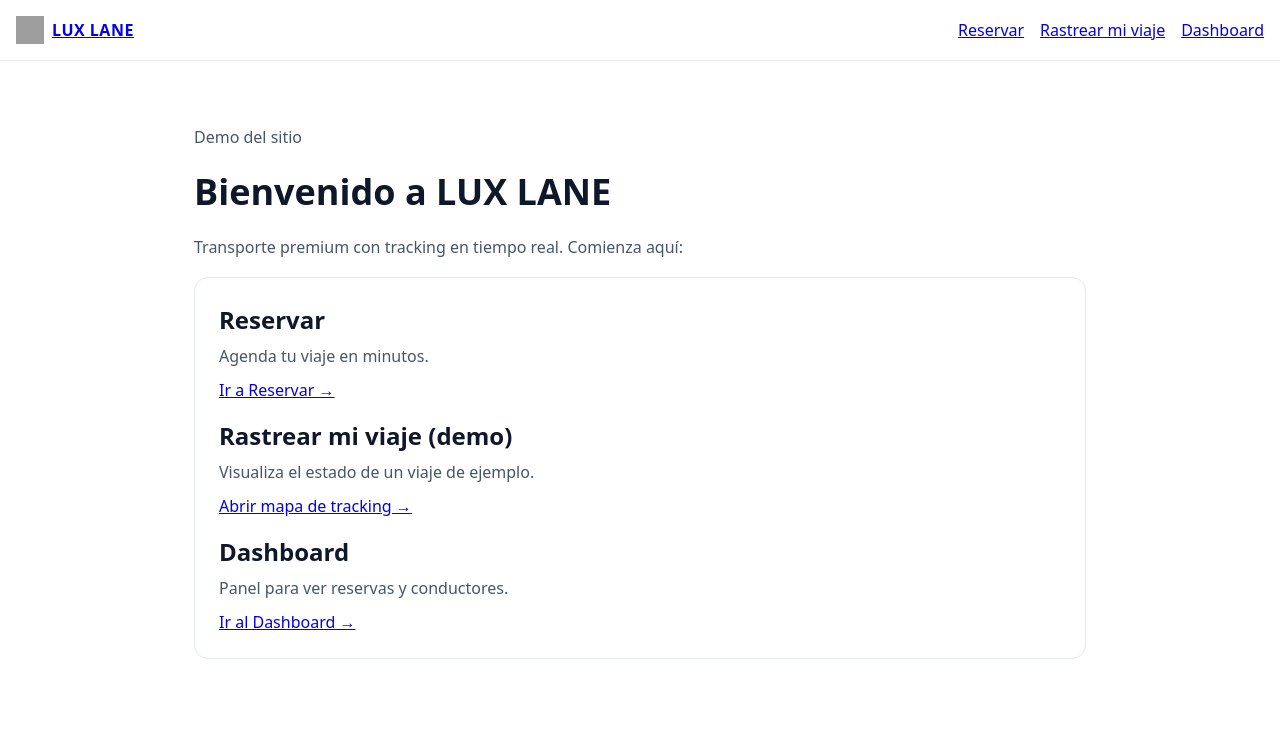
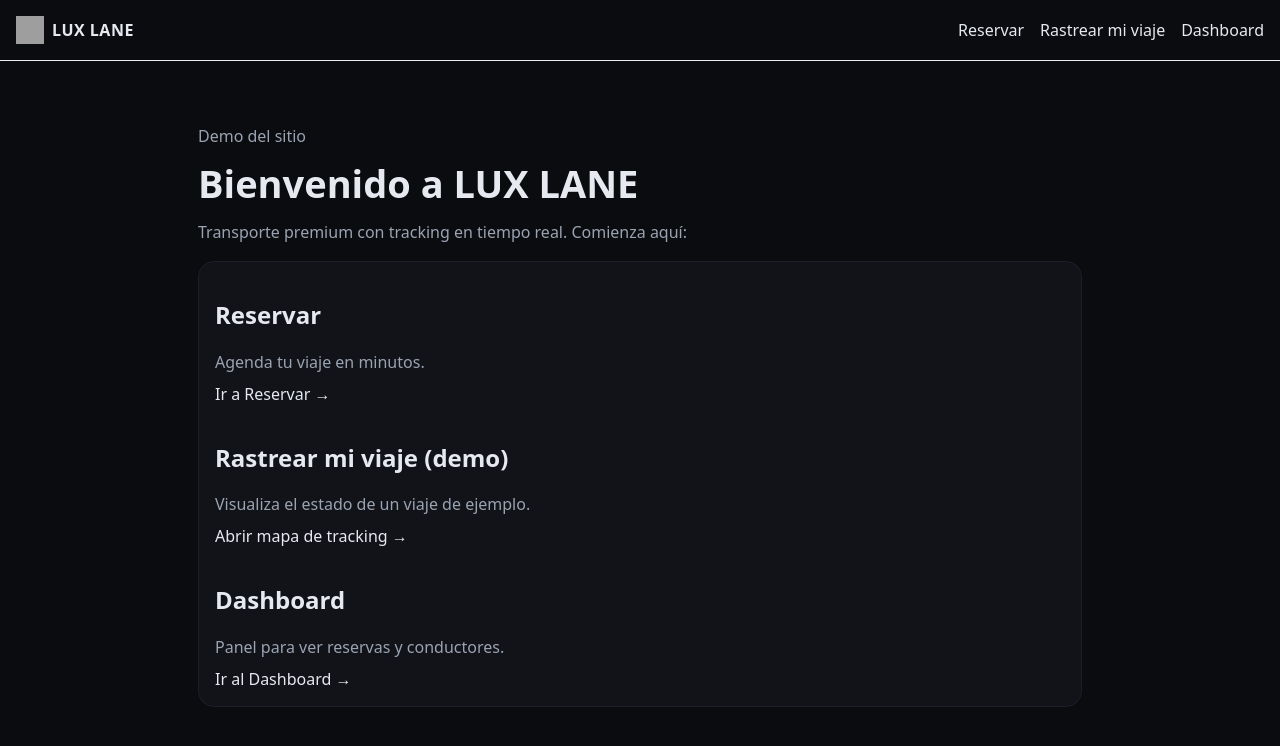
Before and after one commit to Luxlane/luxlane, a Next.js app: page / in a window 1280 px wide. Shown: the top 746 px of the page. Built offline with nearby package versions, Linux system fonts and the light colour scheme; grey boxes are pictures that could not be loaded.

Commit message:
Update globals.css

```diff
--- a/app/globals.css
+++ b/app/globals.css
@@ -1,66 +1,33 @@
-/* app/globals.css */
-
-/* 1) Reset suave + tipografía base */
-* { box-sizing: border-box; }
-html, body { margin: 0; padding: 0; }
-html { font-size: 16px; }
-body {
-  font-family: ui-sans-serif, system-ui, -apple-system, "Segoe UI", Roboto, Inter, Arial, "Apple Color Emoji", "Segoe UI Emoji";
-  color: #0f172a;            /* slate-900 */
-  background: #ffffff;
-  -webkit-font-smoothing: antialiased;
-  line-height: 1.5;
-}
-
-/* 2) Paleta mínima de marca */
-:root{
-  --brand: #111827;          /* gris muy oscuro para header */
-  --brand-2: #0ea5e9;        /* celeste para acentos */
-  --text-muted: #475569;     /* slate-600 */
-  --border: #e2e8f0;         /* slate-200 */
-}
-
-/* 3) Contenedor responsivo */
-.container{
-  max-width: 1100px;
-  margin: 0 auto;
-  padding: 24px 20px;
-}
-
-/* 4) Header (barra superior) */
-.header{
-  position: sticky; top: 0; z-index: 10;
-  background: var(--brand);
-  border-bottom: 1px solid rgba(255,255,255,0.08);
-}
-.header-inner{
-  max-width: 1100px;
-  margin: 0 auto;
-  padding: 14px 20px;
-  display: flex;
-  align-items: center;
-  gap: 18px;
-}
-.brand{
-  color: #fff; font-weight: 700; letter-spacing: .5px;
-}
-.nav{
-  display: flex; gap: 14px; margin-left: auto;
-}
-.nav a{
-  color: rgba(255,255,255,.85);
-  text-decoration: none; font-weight: 500;
-}
-.nav a:hover{ color: #fff; }
-
-/* 5) Tarjetas/section estética simple */
-.card{
-  border: 1px solid var(--border);
-  border-radius: 14px;
-  padding: 24px;
-  background: #fff;
-}
-
-.muted{ color: var(--text-muted); }
-.h1{ font-size: clamp(28px, 3.6vw, 36px); font-weight: 800; margin: 8px 0 8px; }
-.h2{ font-size: clamp(20px, 2.6vw, 24px); font-weight: 700; margin: 0 0 6px; }
+:root{--bg:#0b0c0f;--panel:#111318;--muted:#9aa3b2;--text:#e6e9ef;--brand:#66d9e8;--brand-2:#7c3aed;--ring:#66d9e8}
+*{box-sizing:border-box}
+html,body{padding:0;margin:0}
+body{background:var(--bg);color:var(--text);font-family:ui-sans-serif,system-ui,-apple-system,Segoe UI,Roboto,Inter,Arial}
+a{color:inherit;text-decoration:none}
+a:focus-visible,button:focus-visible,input:focus-visible,textarea:focus-visible{outline:2px solid var(--ring);outline-offset:2px;border-radius:8px}
+.container{max-width:1000px;margin:0 auto;padding:24px}
+.nav{position:sticky;top:0;z-index:50;background:rgba(11,12,15,.6);backdrop-filter:blur(8px);border-bottom:1px solid #1c1f27}
+.nav-inner{display:flex;align-items:center;gap:20px;height:56px}
+.brand{font-weight:700;letter-spacing:.3px}
+.brand a{display:inline-flex;align-items:center;gap:10px}
+.logo{width:24px;height:24px;border-radius:6px;background:linear-gradient(135deg,var(--brand),var(--brand-2))}
+.menu{display:flex;gap:14px;margin-left:auto}
+.menu a{padding:6px 10px;border-radius:10px;color:#cbd5e1}
+.menu a:hover{background:#171a22;color:#fff}
+.hero{padding:54px 0 10px}
+.h1{font-size:38px;line-height:1.1;margin:0 0 12px}
+.muted{color:var(--muted)}
+.grid{display:grid;gap:16px;grid-template-columns:repeat(3,minmax(0,1fr))}
+.card{background:var(--panel);border:1px solid #1c1f27;border-radius:16px;padding:16px;transition:.2s}
+.card:hover{transform:translateY(-1px);border-color:#2b3140}
+.card h3{margin:0 0 6px;font-size:18px}
+.btn{display:inline-flex;align-items:center;gap:8px;padding:10px 14px;border-radius:12px;border:1px solid #2b3140;background:#191c24;color:#fff;cursor:pointer}
+.btn:hover{background:#1f2330}
+.section{margin:28px 0}
+.form{display:grid;gap:16px}
+.row{display:grid;gap:16px;grid-template-columns:repeat(2,minmax(0,1fr))}
+.label{display:block;color:#cbd5e1;font-size:14px;margin-bottom:6px}
+.input, .textarea{width:100%;padding:11px 12px;border-radius:12px;border:1px solid #2b3140;background:#0f1116;color:#e6e9ef}
+.textarea{resize:vertical}
+.badge{display:inline-flex;align-items:center;gap:8px;background:#0f1116;border:1px solid #2b3140;padding:8px 12px;border-radius:999px}
+.success{background:#0d1a14;border-color:#1e3a28;color:#a7f3d0}
+.error{background:#1a0d0d;border-color:#3a1e1e;color:#fecaca}
```
